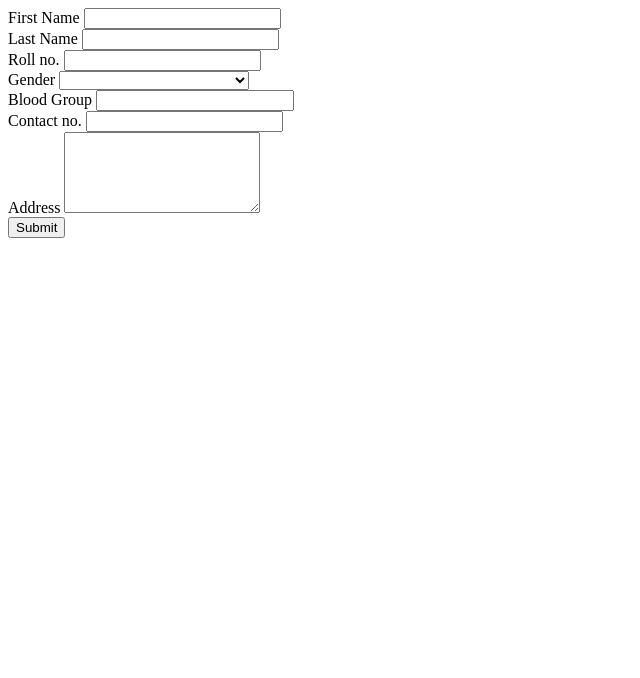
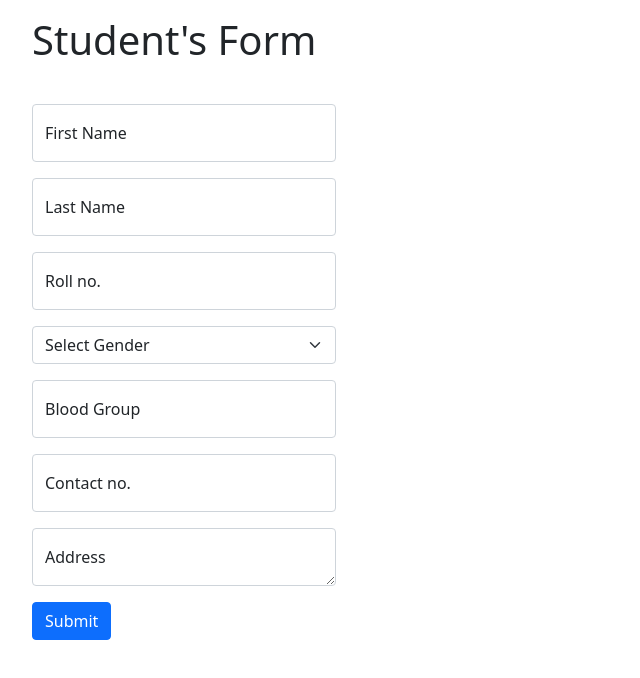
Before and after one commit to eyekavya/form-vanillajs, a plain HTML site: page index.html in a window 1280 px wide. Shown: the whole page, without its empty margins (0-640 px from the left). Drawn offline with nearby package versions, Linux system fonts and the light colour scheme.

Commit message:
Added Style

```diff
--- a/app.js
+++ b/app.js
@@ -39,7 +39,7 @@ function addCard(e) {
   fname.value = "";
   lname.value = "";
   roll.value = "";
-  gender.value = "";
+  gender.value = "Select Gender";
   blood.value = "";
   contact.value = "";
   address.value = "";
--- a/index.html
+++ b/index.html
@@ -4,33 +4,93 @@
     <meta charset="UTF-8" />
     <meta http-equiv="X-UA-Compatible" content="IE=edge" />
     <meta name="viewport" content="width=device-width, initial-scale=1.0" />
+    <link
+      href="https://cdn.jsdelivr.net/npm/bootstrap@5.0.2/dist/css/bootstrap.min.css"
+      rel="stylesheet"
+      integrity="sha384-EVSTQN3/azprG1Anm3QDgpJLIm9Nao0Yz1ztcQTwFspd3yD65VohhpuuCOmLASjC"
+      crossorigin="anonymous"
+    />
     <link rel="stylesheet" href="./style.css" />
     <title>Form</title>
   </head>
   <body>
+    <h1>Student's Form</h1>
     <form>
-      <label>First Name</label>
-      <input type="text" class="fname" /><br />
-      <label>Last Name</label>
-      <input type="text" class="lname" /><br />
-      <label>Roll no.</label>
-      <input type="number" class="roll" /><br />
-      <label>Gender</label>
-      <select class="gender">
-        <option></option>
-        <option>Female</option>
-        <option>Male</option></select
-      ><br />
-      <label>Blood Group</label>
-      <input type="text" class="blood" /><br />
-      <label>Contact no.</label>
-      <input type="number" class="contact" /><br />
-      <label>Address</label>
-      <textarea cols="30" rows="5" class="address"></textarea><br />
-      <button class="submitBtn">Submit</button>
+      <div class="form-floating mb-3">
+        <input
+          type="text"
+          id="floatingInput"
+          class="fname form-control"
+          placeholder="name@example.com"
+        />
+        <label for="floatingInput">First Name</label>
+      </div>
+
+      <div class="form-floating mb-3">
+        <input
+          type="text"
+          id="floatingInput"
+          class="lname form-control"
+          placeholder="name@example.com"
+        />
+        <label for="floatingInput">Last Name</label>
+      </div>
+
+      <div class="form-floating mb-3">
+        <input
+          type="number"
+          id="floatingInput"
+          class="roll form-control"
+          placeholder="name@example.com"
+        />
+        <label for="floatingInput">Roll no.</label>
+      </div>
+
+      <div class="mb-3">
+        <select class="gender form-select" aria-label="Default select example">
+          <option>Select Gender</option>
+          <option>Female</option>
+          <option>Male</option>
+        </select>
+      </div>
+
+      <div class="form-floating mb-3">
+        <input
+          type="text"
+          id="floatingInput"
+          class="blood form-control"
+          placeholder="name@example.com"
+        />
+        <label for="floatingInput">Blood Group</label>
+      </div>
+
+      <div class="form-floating mb-3">
+        <input
+          type="number"
+          id="floatingInput"
+          class="contact form-control"
+          placeholder="name@example.com"
+        />
+        <label for="floatingInput">Contact no.</label>
+      </div>
+
+      <div class="form-floating mb-3">
+        <textarea
+          class="form-control address"
+          placeholder="Leave a comment here"
+          id="floatingTextarea"
+        ></textarea>
+        <label for="floatingTextarea">Address</label>
+      </div>
+      <button class="btn btn-primary submitBtn" type="submit">Submit</button>
     </form>
+
     <div class="card-container flex"></div>
-
+    <script
+      src="https://cdn.jsdelivr.net/npm/bootstrap@5.0.2/dist/js/bootstrap.bundle.min.js"
+      integrity="sha384-MrcW6ZMFYlzcLA8Nl+NtUVF0sA7MsXsP1UyJoMp4YLEuNSfAP+JcXn/tWtIaxVXM"
+      crossorigin="anonymous"
+    ></script>
     <script src="./app.js"></script>
   </body>
 </html>
--- a/style.css
+++ b/style.css
@@ -10,10 +10,26 @@ input[type="number"] {
   -moz-appearance: textfield;
 }
 
+h1 {
+  margin: 1rem 2rem 0rem 2rem;
+}
+
+form {
+  margin: 2.5rem 2rem;
+}
+
 input,
 Select,
 textarea {
   width: 15%;
+}
+
+.form-control {
+  width: 25%;
+}
+
+.form-select {
+  width: 25%;
 }
 
 .flex {
@@ -27,7 +43,7 @@ textarea {
 }
 
 .card {
-  border: 1px solid #111;
+  border: 1px solid #89b8ff;
   padding: 0.2rem 1rem;
   margin: 1rem;
   text-align: center;
```
